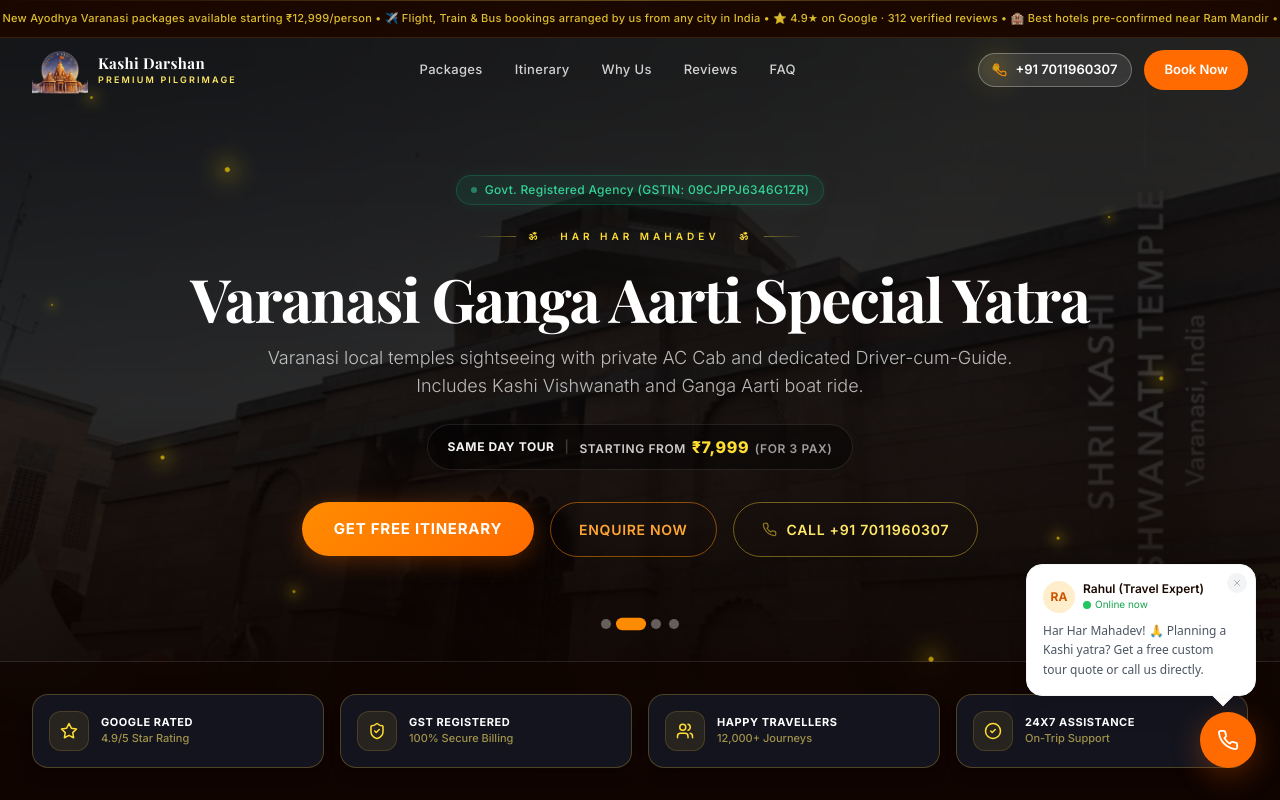
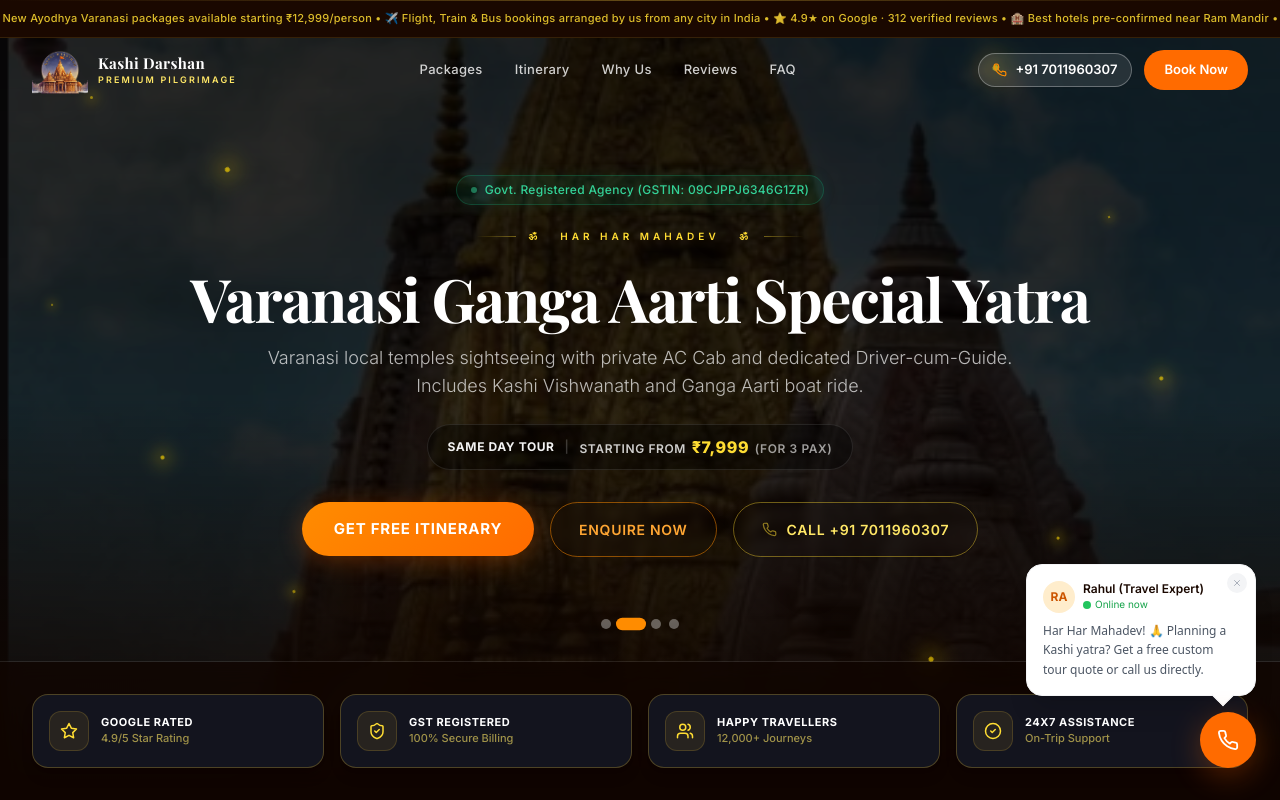
Before and after one commit to ayodhyadharsha-max/kashidarshan, a Next.js app: page / in a window 1280 px wide. Shown: the top 800 px of the page. Built offline with nearby package versions, Linux system fonts and the light colour scheme.

Commit message:
Update Varanasi Ganga Aarti Special Yatra image with uploaded Kashi Vishwanath Swarna Shikhar photo

```diff
--- a/components/Hero.tsx
+++ b/components/Hero.tsx
@@ -36,7 +36,7 @@
     price: "7,999",
     priceSuffix: " (For 3 Pax)",
     description: "Varanasi local temples sightseeing with private AC Cab and dedicated Driver-cum-Guide. Includes Kashi Vishwanath and Ganga Aarti boat ride.",
-    image: "/destinations/kashi-vishwanath-gate.jpg",
+    image: "/destinations/kashi-vishwanath-golden-spire.png",
   },
   {
     id: "ayodhya-same-day",
--- a/components/Packages.tsx
+++ b/components/Packages.tsx
@@ -16,7 +16,7 @@
     cities: ["Varanasi"],
     price: 7999,
     originalPrice: 10999,
-    image: "/destinations/kashi-vishwanath-gate.jpg",
+    image: "/destinations/kashi-vishwanath-golden-spire.png",
     popular: true,
     featured: false,
     ctaText: "Get Tour Details",
--- a/data/siteConfig.ts
+++ b/data/siteConfig.ts
@@ -266,7 +266,7 @@
     name: "Varanasi Ganga Aarti Special Yatra",
     subtitle: "Full day Kashi Vishwanath VIP Darshan, Sarnath & Boat Aarti",
     price: 7499,
-    image: "/destinations/kashi-vishwanath-gate.jpg",
+    image: "/destinations/kashi-vishwanath-golden-spire.png",
   },
   {
     id: "ayodhya-same-day",
```
Also changed, not shown: public/destinations/kashi-vishwanath-golden-spire.png (added).
